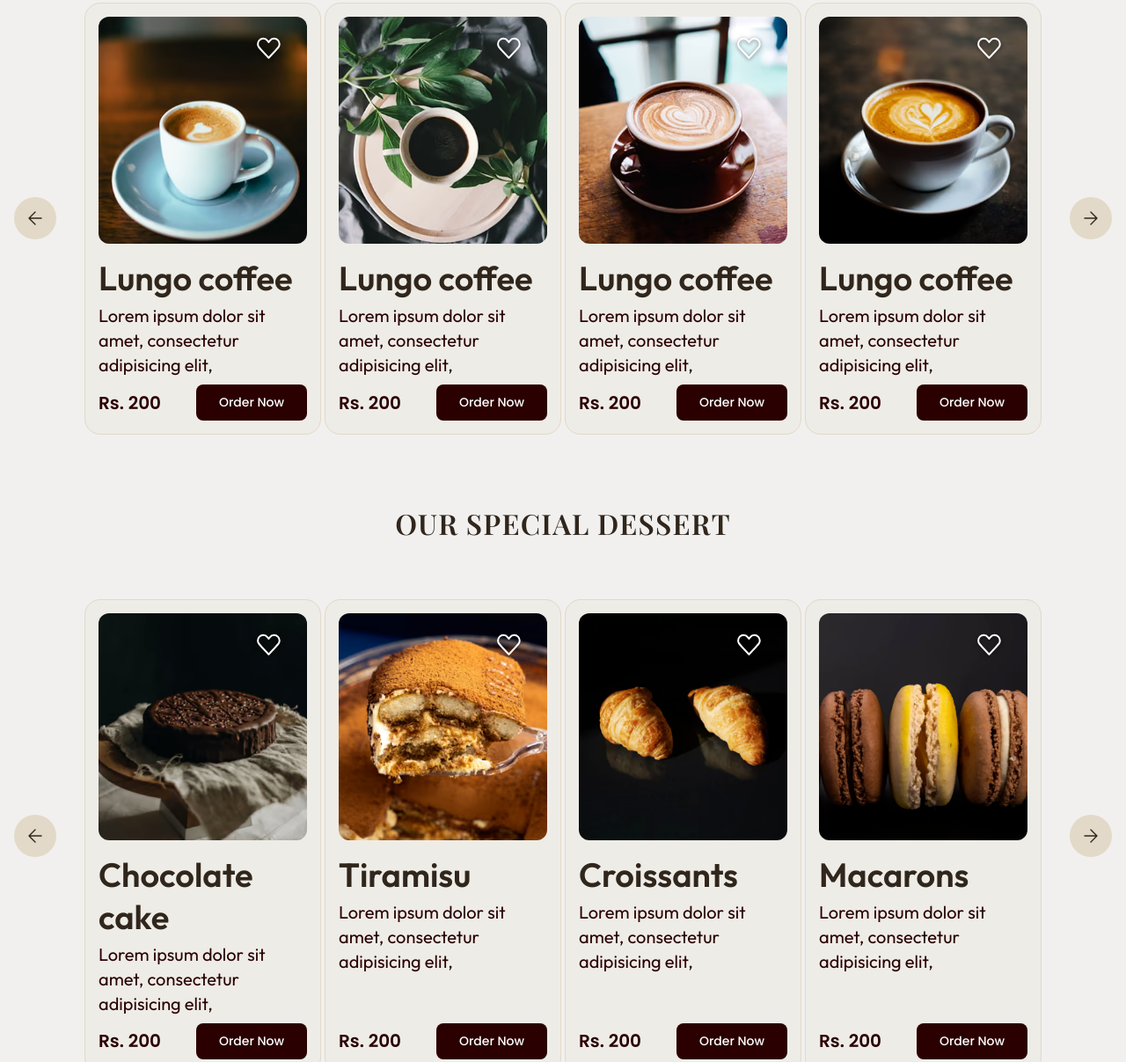
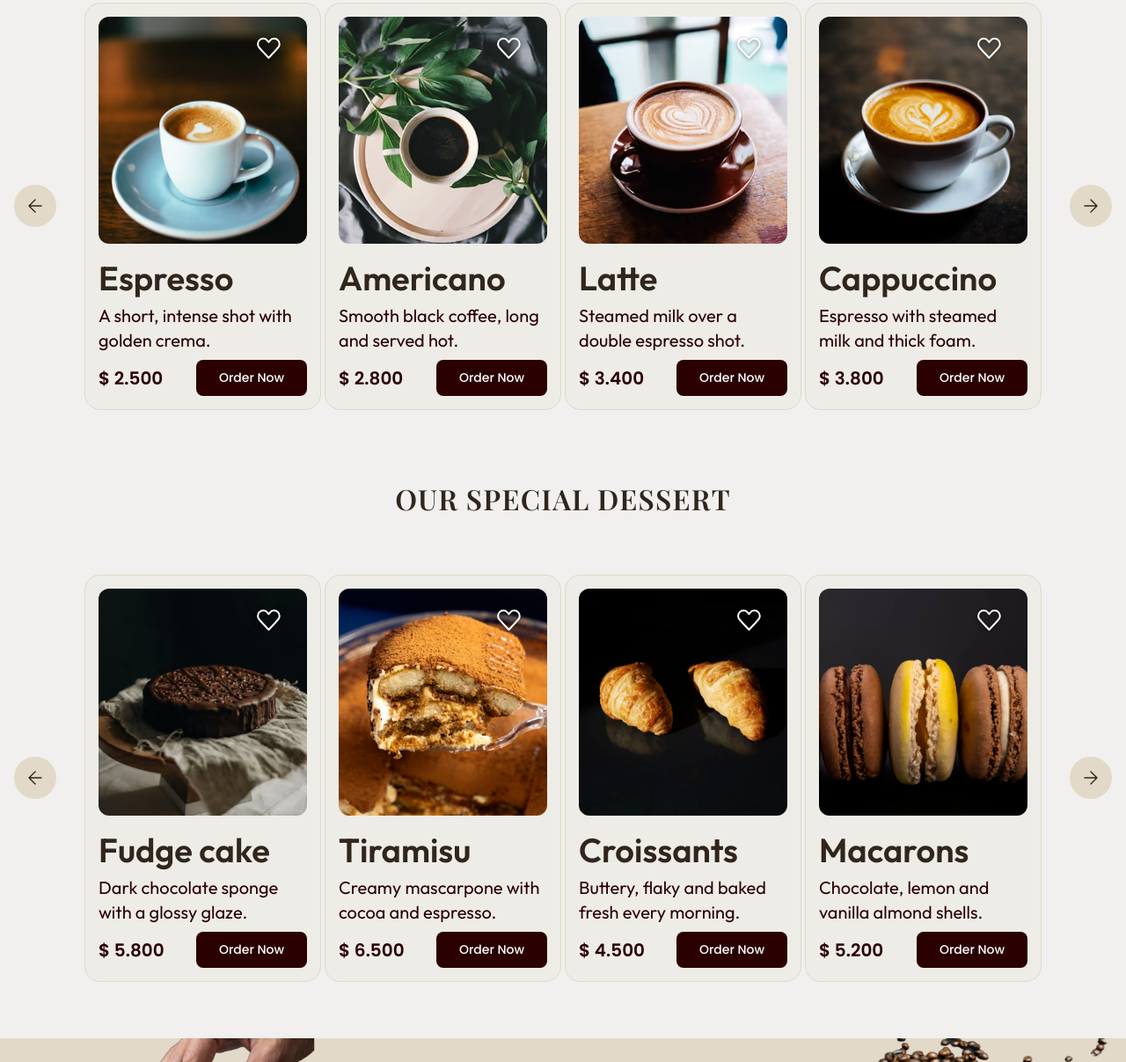
Before and after one commit to matiasadriangonzalez/Coffea, a plain HTML site: page index.html in a window 1280 px wide. Shown: the part 1204-2411 px from the top of the page at 88% size. Drawn offline with Linux system fonts and the light colour scheme.

Commit message:
feat: replace placeholder copy with real copy and prices in pesos

```diff
--- a/index.html
+++ b/index.html
@@ -111,10 +111,10 @@
 
     <main id="main">
       <!--
-        Copy: the lorem ipsum, "Lungo coffee", "Rs. 200" and the testimonial texts are the design's own
-        placeholders and are kept as they are (the typos of the design are fixed). The coffee cards keep "Lungo
-        coffee"; the dessert cards keep the price and the lorem ipsum but use real dessert names and photos
-        instead of the coffee ones the design reuses there. The product photos and the avatar are real.
+        Copy: products, descriptions, prices (Argentine pesos, "$ 2.800" format) and the hero text are real
+        English copy. The only placeholder left is the identity of the testimonials: the same name, role and
+        avatar (the design's) repeat in all three cards on purpose, until real customers are chosen. The
+        product photos and the avatar are real.
       -->
       <section class="hero" aria-labelledby="hero-title">
         <picture class="hero__media">
@@ -145,7 +145,7 @@
           <div class="hero__content">
             <p class="hero__eyebrow">Welcome</p>
             <h1 class="hero__title" id="hero-title">We serve the richest coffee in the city!</h1>
-            <p class="hero__text" lang="la">Lorem ipsum dolor sit amet, consectetur adipisicing elit, sed do eiusmod tempor</p>
+            <p class="hero__text">Freshly roasted beans, brewed with care and served warm, one cup at a time.</p>
             <a class="hero__cta" href="#coffee">Order Now</a>
           </div>
         </div>
@@ -220,14 +220,14 @@
               <label class="product-card__fav" for="coffee-1-fav">
                 <svg class="icon product-card__heart product-card__heart--off" aria-hidden="true" focusable="false"><use href="#icon-heart" /></svg>
                 <svg class="icon product-card__heart product-card__heart--on" aria-hidden="true" focusable="false"><use href="#icon-heart-filled" /></svg>
-                <span class="visually-hidden">Add Lungo coffee to favourites</span>
+                <span class="visually-hidden">Add Espresso to favourites</span>
               </label>
             </div>
-            <h3 class="product-card__name">Lungo coffee</h3>
-            <p class="product-card__description" lang="la">Lorem ipsum dolor sit amet, consectetur adipisicing elit,</p>
+            <h3 class="product-card__name">Espresso</h3>
+            <p class="product-card__description">A short, intense shot with golden crema.</p>
             <div class="product-card__row">
-              <data class="product-card__price" value="200">Rs. 200</data>
-              <button class="product-card__button" type="button">Order Now<span class="visually-hidden"> Lungo coffee</span></button>
+              <data class="product-card__price" value="2500">$ 2.500</data>
+              <button class="product-card__button" type="button">Order Now<span class="visually-hidden"> Espresso</span></button>
             </div>
           </article>
 
@@ -250,14 +250,14 @@
               <label class="product-card__fav" for="coffee-2-fav">
                 <svg class="icon product-card__heart product-card__heart--off" aria-hidden="true" focusable="false"><use href="#icon-heart" /></svg>
                 <svg class="icon product-card__heart product-card__heart--on" aria-hidden="true" focusable="false"><use href="#icon-heart-filled" /></svg>
-                <span class="visually-hidden">Add Lungo coffee to favourites</span>
+                <span class="visually-hidden">Add Americano to favourites</span>
               </label>
             </div>
-            <h3 class="product-card__name">Lungo coffee</h3>
-            <p class="product-card__description" lang="la">Lorem ipsum dolor sit amet, consectetur adipisicing elit,</p>
+            <h3 class="product-card__name">Americano</h3>
+            <p class="product-card__description">Smooth black coffee, long and served hot.</p>
             <div class="product-card__row">
-              <data class="product-card__price" value="200">Rs. 200</data>
-              <button class="product-card__button" type="button">Order Now<span class="visually-hidden"> Lungo coffee</span></button>
+              <data class="product-card__price" value="2800">$ 2.800</data>
+              <button class="product-card__button" type="button">Order Now<span class="visually-hidden"> Americano</span></button>
             </div>
           </article>
 
@@ -280,14 +280,14 @@
               <label class="product-card__fav" for="coffee-3-fav">
                 <svg class="icon product-card__heart product-card__heart--off" aria-hidden="true" focusable="false"><use href="#icon-heart" /></svg>
                 <svg class="icon product-card__heart product-card__heart--on" aria-hidden="true" focusable="false"><use href="#icon-heart-filled" /></svg>
-                <span class="visually-hidden">Add Lungo coffee to favourites</span>
+                <span class="visually-hidden">Add Latte to favourites</span>
               </label>
             </div>
-            <h3 class="product-card__name">Lungo coffee</h3>
-            <p class="product-card__description" lang="la">Lorem ipsum dolor sit amet, consectetur adipisicing elit,</p>
+            <h3 class="product-card__name">Latte</h3>
+            <p class="product-card__description">Steamed milk over a double espresso shot.</p>
             <div class="product-card__row">
-              <data class="product-card__price" value="200">Rs. 200</data>
-              <button class="product-card__button" type="button">Order Now<span class="visually-hidden"> Lungo coffee</span></button>
+              <data class="product-card__price" value="3400">$ 3.400</data>
+              <button class="product-card__button" type="button">Order Now<span class="visually-hidden"> Latte</span></button>
             </div>
           </article>
 
@@ -310,14 +310,14 @@
               <label class="product-card__fav" for="coffee-4-fav">
                 <svg class="icon product-card__heart product-card__heart--off" aria-hidden="true" focusable="false"><use href="#icon-heart" /></svg>
                 <svg class="icon product-card__heart product-card__heart--on" aria-hidden="true" focusable="false"><use href="#icon-heart-filled" /></svg>
-                <span class="visually-hidden">Add Lungo coffee to favourites</span>
+                <span class="visually-hidden">Add Cappuccino to favourites</span>
               </label>
             </div>
-            <h3 class="product-card__name">Lungo coffee</h3>
-            <p class="product-card__description" lang="la">Lorem ipsum dolor sit amet, consectetur adipisicing elit,</p>
+            <h3 class="product-card__name">Cappuccino</h3>
+            <p class="product-card__description">Espresso with steamed milk and thick foam.</p>
             <div class="product-card__row">
-              <data class="product-card__price" value="200">Rs. 200</data>
-              <button class="product-card__button" type="button">Order Now<span class="visually-hidden"> Lungo coffee</span></button>
+              <data class="product-card__price" value="3800">$ 3.800</data>
+              <button class="product-card__button" type="button">Order Now<span class="visually-hidden"> Cappuccino</span></button>
             </div>
           </article>
           </div>
@@ -366,14 +366,14 @@
               <label class="product-card__fav" for="dessert-1-fav">
                 <svg class="icon product-card__heart product-card__heart--off" aria-hidden="true" focusable="false"><use href="#icon-heart" /></svg>
                 <svg class="icon product-card__heart product-card__heart--on" aria-hidden="true" focusable="false"><use href="#icon-heart-filled" /></svg>
-                <span class="visually-hidden">Add Chocolate cake to favourites</span>
+                <span class="visually-hidden">Add Fudge cake to favourites</span>
               </label>
             </div>
-            <h3 class="product-card__name">Chocolate cake</h3>
-            <p class="product-card__description" lang="la">Lorem ipsum dolor sit amet, consectetur adipisicing elit,</p>
+            <h3 class="product-card__name">Fudge cake</h3>
+            <p class="product-card__description">Dark chocolate sponge with a glossy glaze.</p>
             <div class="product-card__row">
-              <data class="product-card__price" value="200">Rs. 200</data>
-              <button class="product-card__button" type="button">Order Now<span class="visually-hidden"> Chocolate cake</span></button>
+              <data class="product-card__price" value="5800">$ 5.800</data>
+              <button class="product-card__button" type="button">Order Now<span class="visually-hidden"> Fudge cake</span></button>
             </div>
           </article>
 
@@ -402,9 +402,9 @@
               </label>
             </div>
             <h3 class="product-card__name">Tiramisu</h3>
-            <p class="product-card__description" lang="la">Lorem ipsum dolor sit amet, consectetur adipisicing elit,</p>
+            <p class="product-card__description">Creamy mascarpone with cocoa and espresso.</p>
             <div class="product-card__row">
-              <data class="product-card__price" value="200">Rs. 200</data>
+              <data class="product-card__price" value="6500">$ 6.500</data>
               <button class="product-card__button" type="button">Order Now<span class="visually-hidden"> Tiramisu</span></button>
             </div>
           </article>
@@ -434,9 +434,9 @@
               </label>
             </div>
             <h3 class="product-card__name">Croissants</h3>
-            <p class="product-card__description" lang="la">Lorem ipsum dolor sit amet, consectetur adipisicing elit,</p>
+            <p class="product-card__description">Buttery, flaky and baked fresh every morning.</p>
             <div class="product-card__row">
-              <data class="product-card__price" value="200">Rs. 200</data>
+              <data class="product-card__price" value="4500">$ 4.500</data>
               <button class="product-card__button" type="button">Order Now<span class="visually-hidden"> Croissants</span></button>
             </div>
           </article>
@@ -466,9 +466,9 @@
               </label>
             </div>
             <h3 class="product-card__name">Macarons</h3>
-            <p class="product-card__description" lang="la">Lorem ipsum dolor sit amet, consectetur adipisicing elit,</p>
+            <p class="product-card__description">Chocolate, lemon and vanilla almond shells.</p>
             <div class="product-card__row">
-              <data class="product-card__price" value="200">Rs. 200</data>
+              <data class="product-card__price" value="5200">$ 5.200</data>
               <button class="product-card__button" type="button">Order Now<span class="visually-hidden"> Macarons</span></button>
             </div>
           </article>
@@ -548,8 +548,8 @@
                 </p>
               </div>
             </figcaption>
-            <blockquote class="testimonial-card__quote" lang="la">
-              <p>Lorem ipsum dolor sit amet, consectetur adipisicing ,Lorem ipsum dolor sit amet, consectetur adipisicing dolor sit amet, consectetur adipisicing elit,Lorem ipsum amet, consectetur adipisicing elit,Lorem ipsum dolor sit adipisicing elit,Lorem ipsum dolor sit dolor sit amet, consectetur adipisicing elit,</p>
+            <blockquote class="testimonial-card__quote">
+              <p>I stop by every morning on my way to work. The espresso is rich and never bitter, the staff remember my order, and the place smells like fresh-roasted beans. It has become the best part of my day, and I recommend it to everyone I know.</p>
             </blockquote>
           </figure>
           <figure class="testimonial-card testimonial-card--featured" id="t-2">
@@ -582,8 +582,8 @@
                 </p>
               </div>
             </figcaption>
-            <blockquote class="testimonial-card__quote" lang="la">
-              <p>Lorem ipsum dolor sit amet, consectetur adipisicing ,Lorem ipsum dolor sit amet, consectetur adipisicing dolor sit amet, consectetur adipisicing elit,Lorem ipsum amet, consectetur adipisicing elit,Lorem ipsum dolor sit adipisicing elit,Lorem ipsum dolor sit dolor sit amet, consectetur adipisicing elit,</p>
+            <blockquote class="testimonial-card__quote">
+              <p>We hold our weekly team meetings here and the tiramisu always steals the show. The coffee is excellent, the service is quick and friendly, and the atmosphere is calm enough to get real work done. We would not meet anywhere else now.</p>
             </blockquote>
           </figure>
           <figure class="testimonial-card" id="t-3">
@@ -616,8 +616,8 @@
                 </p>
               </div>
             </figcaption>
-            <blockquote class="testimonial-card__quote" lang="la">
-              <p>Lorem ipsum dolor sit amet, consectetur adipisicing ,Lorem ipsum dolor sit amet, consectetur adipisicing dolor sit amet, consectetur adipisicing elit,Lorem ipsum amet, consectetur adipisicing elit,Lorem ipsum dolor sit adipisicing elit,Lorem ipsum dolor sit dolor sit amet, consectetur adipisicing elit,</p>
+            <blockquote class="testimonial-card__quote">
+              <p>Finally a café that takes coffee seriously without being pretentious. The latte is silky, the croissants are baked fresh every morning, and ordering ahead saves me a lot of time. Great quality for a fair price, I keep coming back every week.</p>
             </blockquote>
           </figure>
         </div>
```
Also changed, not shown: 1 other file.
